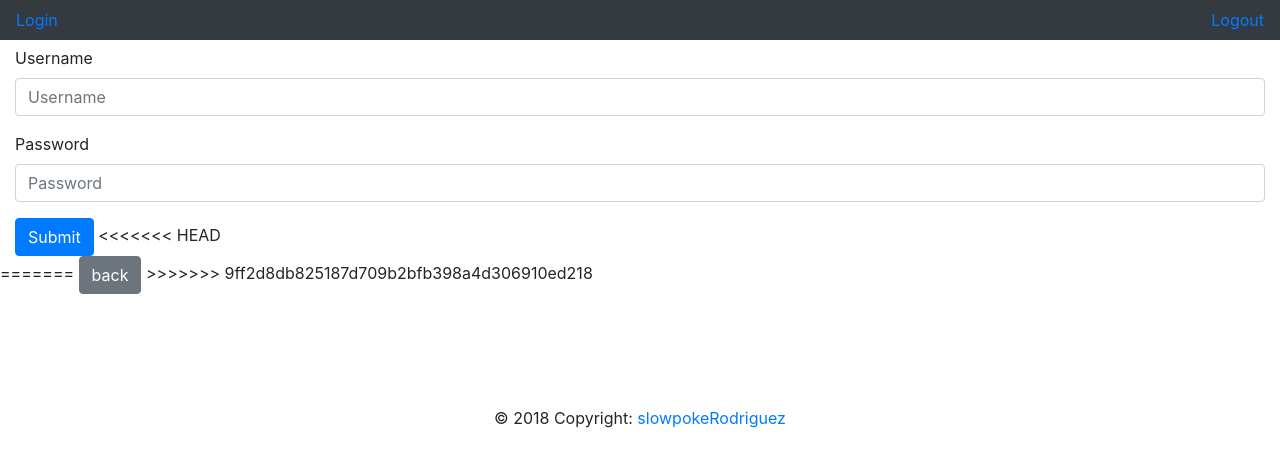
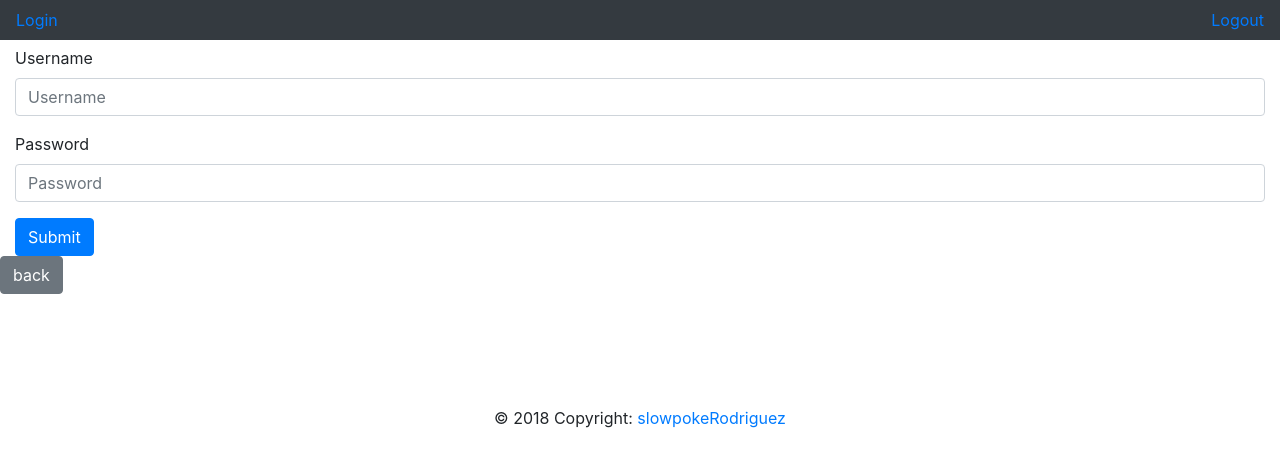
Before and after one commit to taniacao12/slowpokeRodriguez, a Flask app: page /login in a window 1280 px wide. Shown: the top 467 px of the page. Run offline with Flask 2, Linux system fonts and the light colour scheme; parts of the project's set-up code (start-up, migrations or seed data) failed here and were passed over; some libraries are stand-ins or nearby versions.

Commit message:
fix merge confict

```diff
--- a/templates/base.html
+++ b/templates/base.html
@@ -11,8 +11,8 @@
   <body>
     {% block header %}
     <nav class="navbar fixed-top navbar-dark bg-dark">
-        <a href="/login"> Login </a>
-        <a href="/logout"> Logout </a>
+      <a href="/login"> Login </a>
+      <a href="/logout"> Logout </a>
     </nav>
     {% endblock %}
 
--- a/templates/login.html
+++ b/templates/login.html
@@ -16,11 +16,8 @@
       <input type="password"  class="form-control" name="password" placeholder="Password">
     </div>
     <button type="submit" class="btn btn-primary">Submit</button>
-<<<<<<< HEAD
   </div>
-=======
-    <a href="/" type="submit" class="btn btn-secondary">back </a>
->>>>>>> 9ff2d8db825187d709b2bfb398a4d306910ed218
+  <a href="/" type="submit" class="btn btn-secondary">back </a>
 </form>
 
 {% endblock %}
```
Also changed, not shown: templates/home.html (indentation only), templates/register.html (indentation only).
